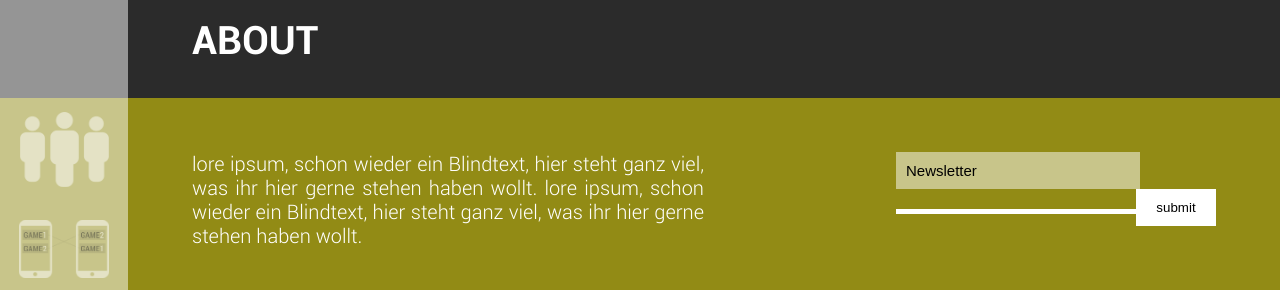
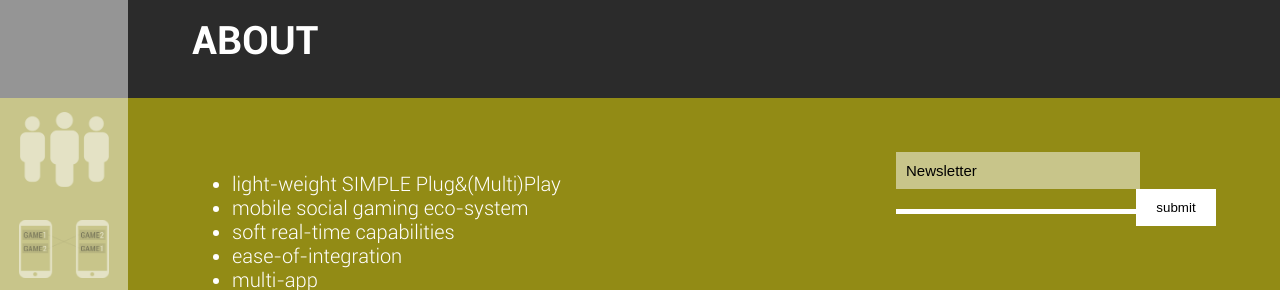
Before and after one commit to ANDLABS-Git/studio-lounge-droid, a plain HTML site: page index.html in a window 1280 px wide. Shown: the part 2408-2698 px from the top of the page. Drawn offline with Linux system fonts and the light colour scheme; a script that the page names is missing.

Commit message:
Update index.html
some buzz words

```diff
--- a/index.html
+++ b/index.html
@@ -158,8 +158,13 @@ That's why we are developing project:Lounge, a fast multiplayer framework for mo
 
 		<div id="about_box">
 
-			lore ipsum, schon wieder ein Blindtext, hier steht ganz viel, was ihr hier gerne stehen haben wollt.
-			lore ipsum, schon wieder ein Blindtext, hier steht ganz viel, was ihr hier gerne stehen haben wollt.
+			<ul>
+				<li>light-weight SIMPLE Plug&(Multi)Play</li>
+				<li>mobile social gaming eco-system</li>
+				<li>soft real-time capabilities</li>
+				<li>ease-of-integration</li>
+				<li>multi-app</li>
+			</ul>
 
 			<br><br><br>
 
```
